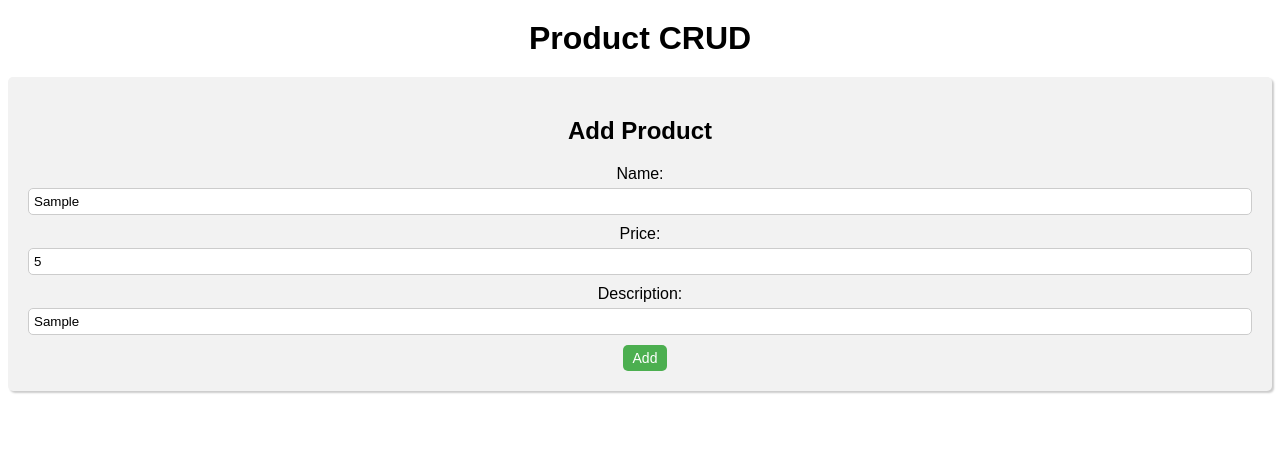
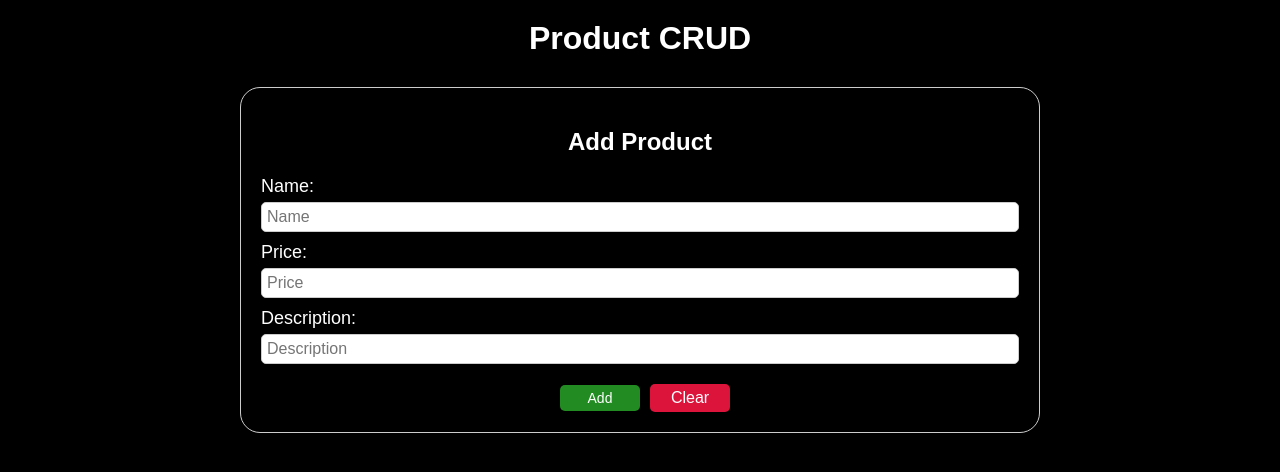
Before and after one commit to DevDiegoV/supabase02, a plain HTML site: page index.html in a window 1280 px wide. Both pictures are taken after typing "Sample", "5", "Sample" into the empty fields and a click on the button "Add". Drawn offline with Linux system fonts and the light colour scheme; no server answers.

Commit message:
update method and css

```diff
--- a/app.js
+++ b/app.js
@@ -1,14 +1,15 @@
 const productList = document.querySelector('#products');
 const addProductForm = document.querySelector('#add-product-form');
-const updateProductForm = document.querySelector('#update-product-form');
-const updateProductId = document.querySelector('#update-id');
-const updateProductName = document.querySelector('#update-name');
-const updateProductPrice = document.querySelector('#update-price');
-const updateProductDesc = document.querySelector('#update-desc');
+const updateProductName = document.getElementById('name');
+const updateProductPrice = document.getElementById('price');
+const updateProductDescription = document.getElementById('description');
+const updateProductFormTitle = document.getElementById('form-title');
+const updateProductSubmitButton = document.getElementById('submit-button');
+let updateProductId;
 
 // Function to fetch all products from the server
 async function fetchProducts() {
-  const response = await fetch('http://13.59.60.75:3000/products');
+  const response = await fetch('http:localhost:3000/products');
   const products = await response.json();
 
   // Clear product list
@@ -17,11 +18,12 @@ async function fetchProducts() {
   // Add each product to the list
   products.forEach(product => {
     const li = document.createElement('li');
-    li.innerHTML = `${product.name} - $${product.price} - ${product.desc}`;
+    li.innerHTML = `${product.id} - ${product.name} - $${product.price} - ${product.description}`;
 
     // Add delete button for each product
     const deleteButton = document.createElement('button');
     deleteButton.innerHTML = 'Delete';
+    deleteButton.className = 'delete-button';
     deleteButton.addEventListener('click', async () => {
       await deleteProduct(product.id);
       await fetchProducts();
@@ -31,13 +33,14 @@ async function fetchProducts() {
     // Add update button for each product
     const updateButton = document.createElement('button');
     updateButton.innerHTML = 'Update';
+    updateButton.className = 'update-button';
     updateButton.addEventListener('click', async () => {
-      updateProductId.value = product.id;
       updateProductName.value = product.name;
       updateProductPrice.value = product.price;
-      updateProductDesc.value = product.desc;
-      await updateProduct(product.id, product.name, product.price, product.desc);
-      await fetchProducts();
+      updateProductDescription.value = product.description;
+      updateProductFormTitle.innerHTML = "Update Product";
+      updateProductSubmitButton.innerHTML = "Update";
+      updateProductId = product.id;
     });
     li.appendChild(updateButton);
 
@@ -51,47 +54,57 @@ addProductForm.addEventListener('submit', async event => {
   event.preventDefault();
   const name = addProductForm.elements['name'].value;
   const price = addProductForm.elements['price'].value;
-  const desc = addProductForm.elements['desc'].value;
-  await addProduct(name, price, desc);
+  const description = addProductForm.elements['description'].value;
+  if(updateProductFormTitle.innerHTML === "Update Product"){
+    await updateProduct(updateProductId, name, price, description);
+  } else {
+    await addProduct(name, price, description);
+  }
   addProductForm.reset();
-  await fetchProducts();
+  fetchProducts();
+});
+
+addProductForm.addEventListener('reset', async event => {
+  event.preventDefault();
+  updateProductName.value = '';
+  updateProductPrice.value = '';
+  updateProductDescription.value = '';
+  updateProductFormTitle.innerHTML = "Add Product";
+  updateProductSubmitButton.innerHTML = "Add";
+  fetchProducts();
 });
 
 // Function to add a new product
-async function addProduct(name, price, desc) {
-  const response = await fetch('http://13.59.60.75:3000/products', {
+async function addProduct(name, price, description) {
+  const response = await fetch('http:localhost:3000/products', {
     method: 'POST',
     headers: {
       'Content-Type': 'application/json'
     },
-    body: JSON.stringify({ name, price, desc })
+    body: JSON.stringify({ name, price, description })
   });
-  return response.json();
+  return response;
 }
 
 // Function to delete a new product
 async function deleteProduct(id) {
-  const response = await fetch('http://13.59.60.75:3000/products/' + id, {
+  const response = await fetch('http:localhost:3000/products/' + id, {
     method: 'DELETE',
     headers: {
       'Content-Type': 'application/json'
     },
-    //body: JSON.stringify({id})
   });
-  return response.json();
+  return response;
 }
 
 // Function to update a new product
-async function updateProduct(id, name, price, desc) {
-  const response = await fetch('http://13.59.60.75:3000/products/', + id, {
+async function updateProduct(id, name, price, description) {
+  const response = await fetch('http:localhost:3000/products/' + id, {
     method: 'PUT',
     headers: {
       'Content-Type': 'application/json'
     },
-    body: JSON.stringify({ name, price, desc })
+    body: JSON.stringify({ name, price, description })
   });
-  return response.json();
+  return response;
 }
-
-// Fetch all products on page load
-fetchProducts();
--- a/index.html
+++ b/index.html
@@ -6,17 +6,21 @@
 </head>
 <body>
   <h1>Product CRUD</h1>
-
-  <form id="add-product-form">
-    <h2>Add Product</h2>
-    <label for="name">Name:</label>
-    <input type="text" id="name" name="name" required>
-    <label for="price">Price:</label>
-    <input type="number" id="price" name="price" required step="0.01">
-    <label for="desc">Description:</label>
-    <input type="text" id="desc" name="desc" required>
-    <button type="submit">Add</button>
-  </form>
+  <div class="form-style">
+    <form id="add-product-form">
+      <h2 id="form-title">Add Product</h2>
+      <label for="name">Name:</label>
+      <input type="text" id="name" name="name" required placeholder="Name">
+      <label for="price">Price:</label>
+      <input type="number" id="price" name="price" required step="0.01" placeholder="Price">
+      <label for="description">Description:</label>
+      <input type="text" id="description" name="description" required placeholder="Description">
+      <div class="buttons-content">
+        <button type="submit" id="submit-button" class="submit-button">Add</button>
+        <button type="reset" class="clear-button">Clear</button>
+      </div>
+    </form>
+  </div>
 
   <ul id="products"></ul>
 
--- a/style.css
+++ b/style.css
@@ -1,10 +1,17 @@
 body {
     font-family: Arial, sans-serif;
+    background-color: black;
   }
 
   h1 {
     margin-top: 20px;
     margin-bottom: 10px;
+    text-align: center;
+    color: white;
+  }
+
+  h2 {
+    color: white;
     text-align: center;
   }
 
@@ -26,7 +33,51 @@ body {
 
   button {
     margin-left: 10px;
-    background-color: #4CAF50;
+    background-color: gray;
+    color: white;
+    border: none;
+    border-radius: 5px;
+    padding: 5px 10px;
+    text-align: center;
+    text-decoration: none;
+    display: inline-block;
+    font-size: 16px;
+    cursor: pointer;
+    transition: background-color 0.3s;
+  }
+
+  form {
+    margin-top: 20px;
+    text-align: left;
+    background-color: black;
+    padding: 20px;
+    border-radius: 20px;
+    border: 1px solid #ccc;
+    max-width: 800px;
+    width: 100%;
+  }
+
+  label {
+    display: flex;
+    justify-content: start;
+    margin-bottom: 5px;
+    color: white;
+    font-size: 18px;
+  }
+
+  input[type="text"],
+  input[type="number"] {
+    padding: 5px;
+    border-radius: 5px;
+    border: 1px solid #ccc;
+    width: 100%;
+    margin-bottom: 10px;
+    box-sizing: border-box;
+    font-size: 16px;
+  }
+
+  input[type="submit"],
+  button[type="submit"] {
     color: white;
     border: none;
     border-radius: 5px;
@@ -39,54 +90,6 @@ body {
     transition: background-color 0.3s;
   }
 
-  button:hover {
-    background-color: #3e8e41;
-  }
-
-  form {
-    margin-top: 20px;
-    text-align: center;
-    background-color: #f2f2f2;
-    padding: 20px;
-    border-radius: 5px;
-    box-shadow: 2px 2px 2px #ccc;
-  }
-
-  label {
-    display: inline-block;
-    margin-bottom: 5px;
-  }
-
-  input[type="text"],
-  input[type="number"] {
-    padding: 5px;
-    border-radius: 5px;
-    border: 1px solid #ccc;
-    width: 100%;
-    margin-bottom: 10px;
-    box-sizing: border-box;
-  }
-
-  input[type="submit"],
-  button[type="submit"] {
-    background-color: #4CAF50;
-    color: white;
-    border: none;
-    border-radius: 5px;
-    padding: 5px 10px;
-    text-align: center;
-    text-decoration: none;
-    display: inline-block;
-    font-size: 14px;
-    cursor: pointer;
-    transition: background-color 0.3s;
-  }
-
-  input[type="submit"]:hover,
-  button[type="submit"]:hover {
-    background-color: #3e8e41;
-  }
-
   input[type="number"]::-webkit-outer-spin-button,
   input[type="number"]::-webkit-inner-spin-button {
     -webkit-appearance: none;
@@ -96,3 +99,38 @@ body {
   input[type="number"] {
     -moz-appearance: textfield;
   }
+
+  .form-style {
+    max-width: 800px;
+    width: 100%;
+    margin: 0 auto;
+    display: flex;
+    justify-content: center;
+    align-content: center;
+    margin-bottom: 50px;
+  }
+
+  .submit-button {
+    background-color: forestgreen;
+    width: 80px;
+  }
+
+  .clear-button {
+    background-color: crimson;
+    width: 80px;
+  }
+
+  .update-button {
+    background-color: #2e2ed2;
+  }
+
+  .delete-button {
+    background-color: crimson;
+  }
+
+  .buttons-content {
+    display: flex;
+    justify-content: center;
+    align-items: center;
+    margin-top: 10px;
+  }
```
